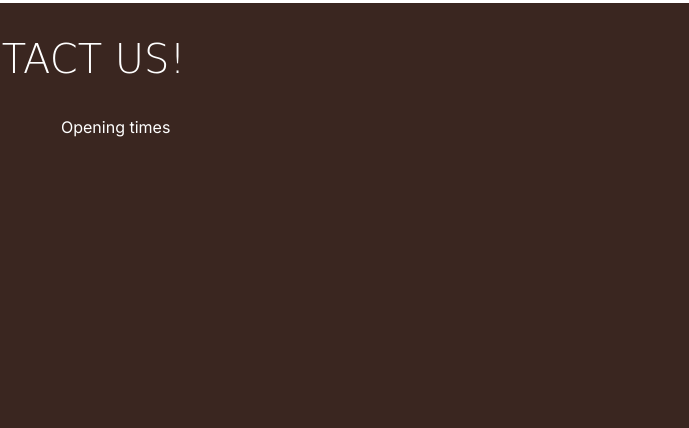
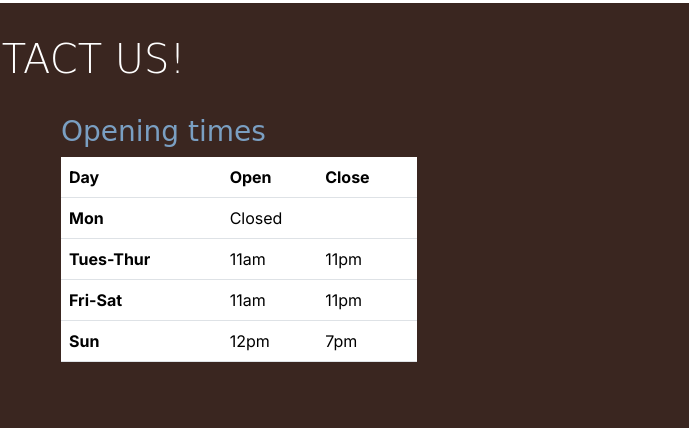
Before and after one commit to judewoolls/boardwalk-games, a plain HTML site: page index.html in a window 1280 px wide. Shown: the part 1111-1539 px from the top of the page, 591-1280 px from the left. Drawn offline with nearby package versions, Linux system fonts and the light colour scheme; a web font is replaced by a local one.

Commit message:
add the opening times table to footer

```diff
--- a/index.html
+++ b/index.html
@@ -219,7 +219,43 @@
                     </div>
                 </div>
                 <!-- Opening times -->
-                <div class="col-12 col-md-6 col-xl-4">Opening times</div>
+                <div class="col-12 col-md-6 col-xl-4">
+                    <h3 class="sub-heading-color">Opening times</h3>
+                    <!-- table -->
+                    <table class="table">
+                        <thead>
+                          <tr>
+                            <th scope="col" colspan="2">Day</th>
+                            <th scope="col">Open</th>
+                            <th scope="col">Close</th>
+                          </tr>
+                        </thead>
+                        <tbody>
+                          <tr>
+                            <th scope="row" colspan="2">Mon</th>
+                            <td colspan="2">Closed</td>
+                          </tr>
+                          <tr>
+                            <th scope="row" colspan="2">Tues-Thur</th>
+                            <td>11am</td>
+                            <td>11pm</td>
+                          </tr>
+                          <tr>
+                            <th scope="row" colspan="2">Fri-Sat</th>
+
+                            <td colspan="1">11am</td>
+                            <td colspan="1">11pm</td>
+                          </tr>
+                          <tr>
+                            <th scope="row" colspan="2">Sun</th>
+
+                            <td colspan="1">12pm</td>
+                            <td colspan="1">7pm</td>
+                          </tr>
+                        </tbody>
+                      </table>
+
+                </div>
             </div>
         </div>
     </footer>
```
